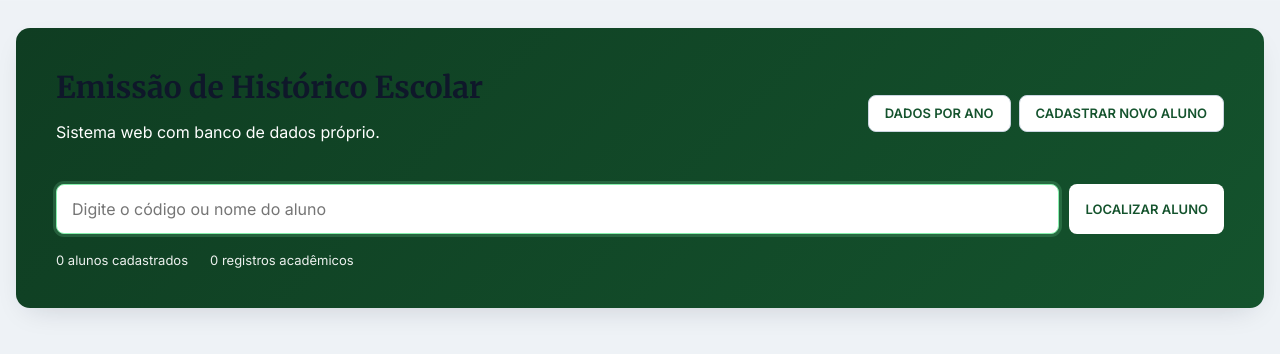
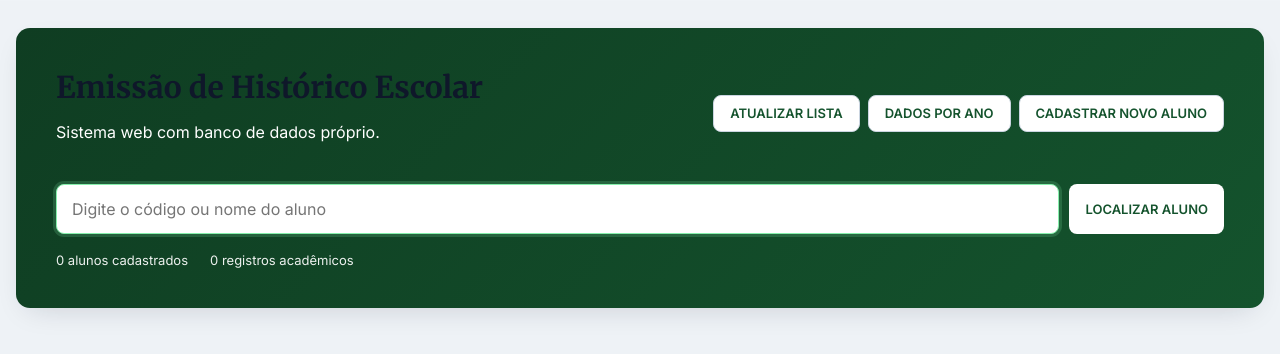
Before and after one commit to Paulo-Andre/historico_egidio, a Django app: page / in a window 1280 px wide. Shown: the part 64-418 px from the top of the page. Run offline with Django 5.2, Linux system fonts and the light colour scheme; the visitor is signed in with stand-in values (Sample User, id 1); data that the repository does not hold is empty.

Commit message:
feat: adiciona atalho de atualização em lote na tela inicial

```diff
--- a/historico/templates/historico/inicio.html
+++ b/historico/templates/historico/inicio.html
@@ -8,6 +8,7 @@
     </div>
     {% if request.user.is_staff %}
       <div class="toolbar-actions">
+        <a class="btn" href="{% url 'historico:importar_lista_alunos' %}">ATUALIZAR LISTA</a>
         <a class="btn" href="{% url 'historico:dados_extras_anuais' %}">DADOS POR ANO</a>
         <a class="btn" href="{% url 'historico:aluno_novo' %}">CADASTRAR NOVO ALUNO</a>
       </div>
```
